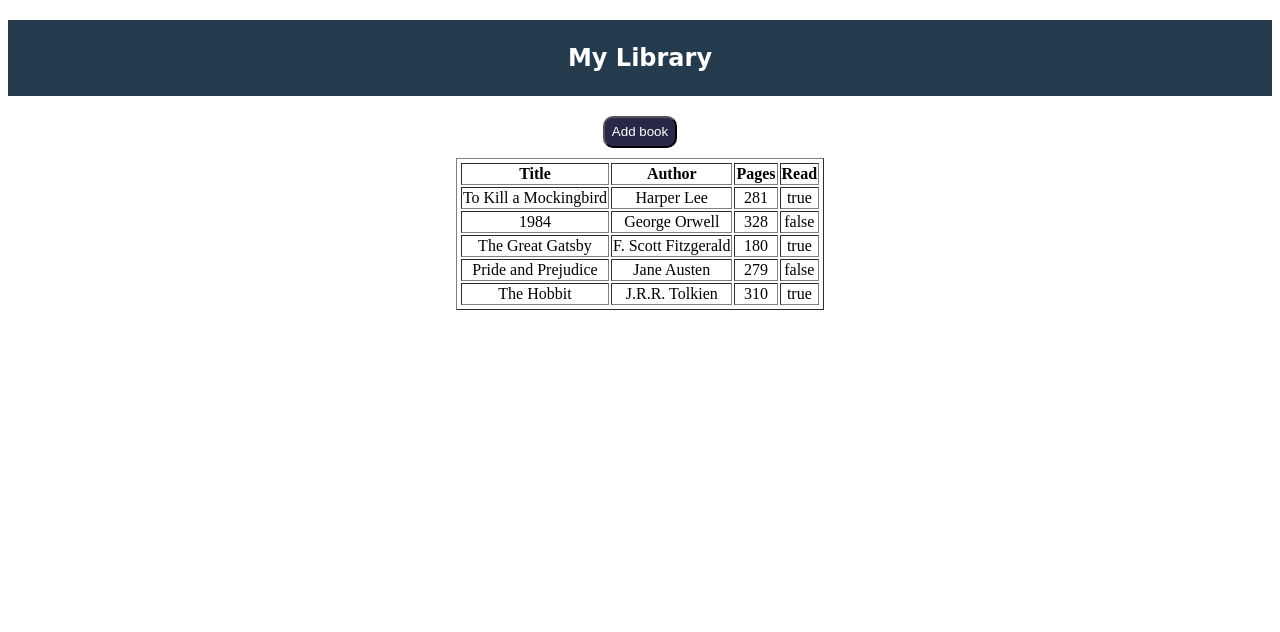
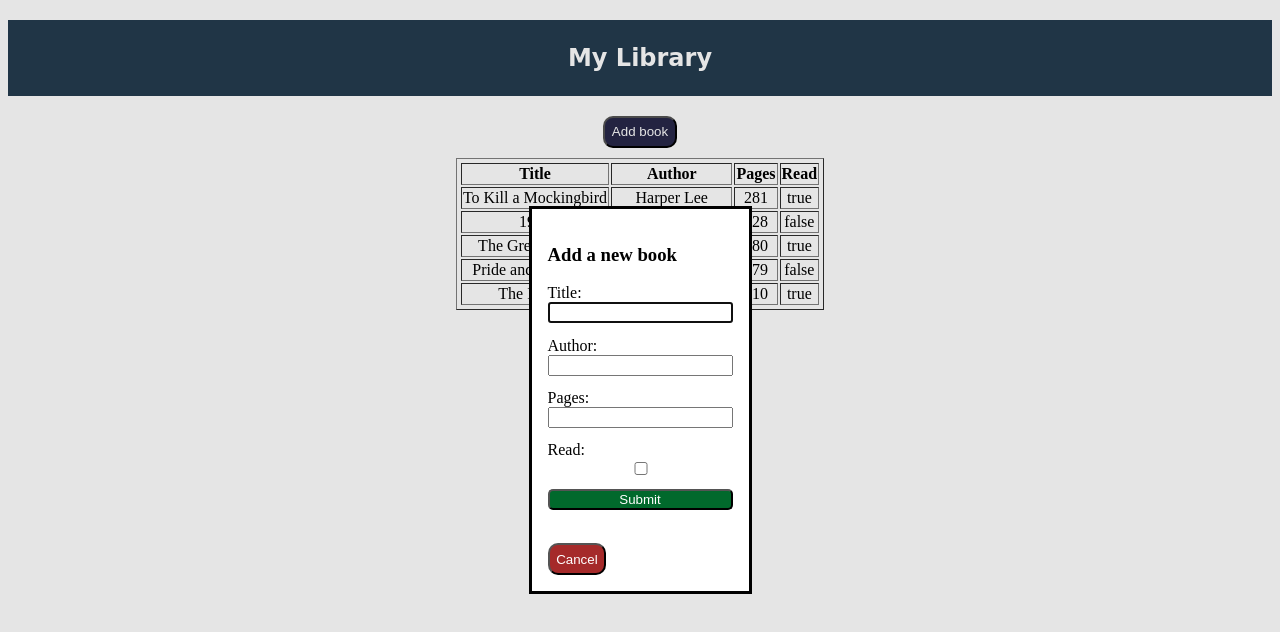
Before and after one commit to x00168408/library-exercise, a plain HTML site: page index.html in a window 1280 px wide. Both pictures are taken after a click on the button "Add book". Drawn offline with Linux system fonts and the light colour scheme.

Commit message:
add form and dialog to library

```diff
--- a/index.html
+++ b/index.html
@@ -10,8 +10,23 @@
     <h2>My Library</h2>
 </header>
 <body>
+    <dialog>
+        <h3>Add a new book</h3>
+        <form>
+            <label for="title">Title:</label>
+            <input type="text" id="title" name="title" />
+            <label for="author">Author:</label>
+            <input type="text" id="author" name="author" />
+            <label for="pages">Pages:</label>
+            <input type="number" id="pages" name="pages" />
+            <label for="read">Read:</label>
+            <input type="checkbox" id="read" name="read" />
+            <input type="submit" class="submit" id="submit" value="Submit">
+        </form>
+        <button class="cancel" id="cancel">Cancel</button>
+    </dialog>
     <div class="button-container">
-    <button>Add book</button>
+    <button id="addBook">Add book</button>
     </div>
     <table id="library-table" border="1">
         <thead>
--- a/scripts.js
+++ b/scripts.js
@@ -55,3 +55,24 @@ function createBookTable(myLibrary) {
 }
 
 createBookTable(myLibrary);
+
+const dialog = document.querySelector("dialog");
+
+function openDialog() {
+    dialog.showModal();
+}
+
+function closeDialog() {
+    dialog.close();
+}
+
+document.getElementById("addBook").addEventListener("click", openDialog);
+document.getElementById("cancel").addEventListener("click", closeDialog);
+
+const submit = document.getElementById('submit');
+
+function submitBook() {
+
+}
+
+submit.addEventListener("click", addBookToLibrary);
--- a/styles.css
+++ b/styles.css
@@ -27,3 +27,24 @@ button {
     text-align: center;
     padding-bottom: 10px;
 }
+
+.cancel {
+    margin-top: 20px;
+    background-color: brown;
+}
+
+.submit {
+    background-color: rgb(1, 105, 44);
+    color: white;
+    border-radius: 5px;
+}
+
+form {
+    display: flex;
+    flex-direction: column;
+    justify-content: flex-start;
+}
+
+form input {
+    margin-bottom: 1em;
+}
```
